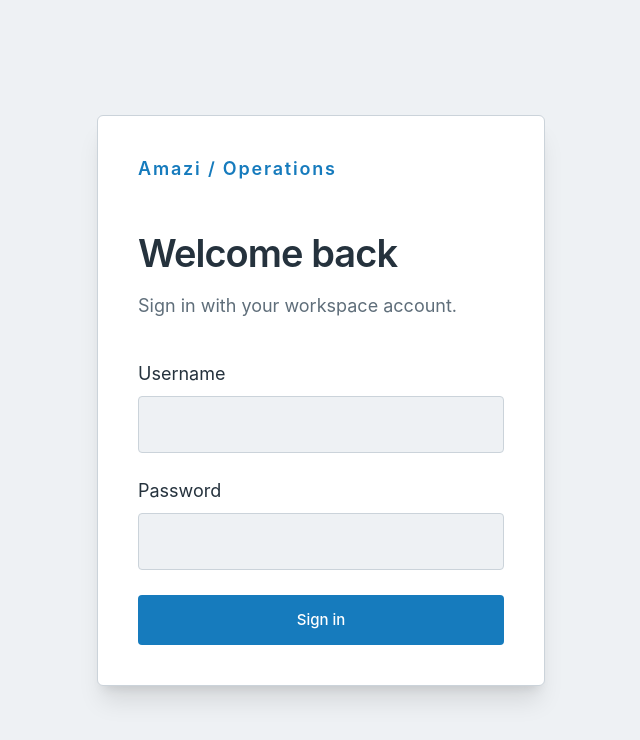
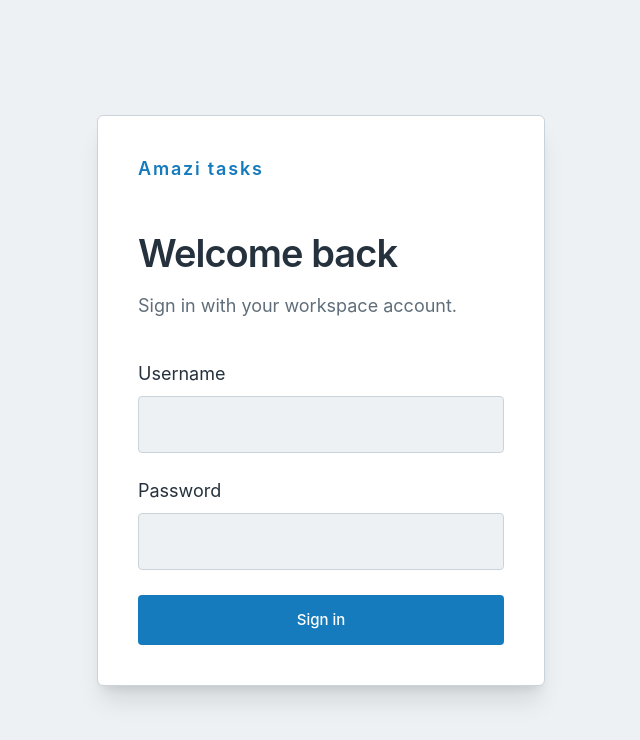
Before and after one commit to Egormity/egormity-tasks, a React (Vite) app in the folder web/: page /tasks in a window 1280 px wide. Shown: the top 740 px of the page, without its empty margins (319-959 px from the left). Built offline with nearby package versions, Linux system fonts and the light colour scheme; no server answers.

Commit message:
[image.png](#image/11067d50-6da9-480a-8625-aa124d16cc43) cors are not set up. Make errors appear in toasts
Amazi-Operation-Id: task:c9cb9d85-7b3f-47eb-91ed-08f899166b55
Amazi-Operation-Payload: 109708bf0fd6f19183c1379f312218f31d9add8d6697146db60492bca44178cc

```diff
--- a/web/index.html
+++ b/web/index.html
@@ -3,7 +3,8 @@
   <head>
     <meta charset="UTF-8" />
     <meta name="viewport" content="width=device-width, initial-scale=1.0" />
-    <title>Amazi Operations</title>
+    <title>Amazi tasks</title>
+    <link rel="icon" type="image/png" href="/favicon.png" />
   </head>
   <body>
     <div id="root"></div>
--- a/web/src/web/app/App.tsx
+++ b/web/src/web/app/App.tsx
@@ -1,4 +1,5 @@
 import { useCallback, useEffect, useState } from "react";
+import { Toaster } from "sonner";
 
 import { Login } from "@/features/auth/Login";
 import { request } from "@/shared/http/api";
@@ -50,7 +51,7 @@ const Workspace = ({ user, onLogout }: { user: User; onLogout: () => void }) =>
 };
 
 export const App = () => {
-  const { copy } = usePreferences();
+  const { copy, theme } = usePreferences();
   const [user, setUser] = useState<User | null>(null);
   const [loading, setLoading] = useState(true);
   const logout = useCallback(() => setUser(null), []);
@@ -60,8 +61,16 @@ export const App = () => {
       .catch(() => setUser(null))
       .finally(() => setLoading(false));
   }, []);
-  if (loading)
-    return <div className="text-muted grid min-h-dvh place-items-center">{copy.loading}</div>;
-  if (!user) return <Login onLogin={setUser} />;
-  return <Workspace user={user} onLogout={logout} />;
+  return (
+    <>
+      <Toaster theme={theme} richColors closeButton />
+      {loading ? (
+        <div className="text-muted grid min-h-dvh place-items-center">{copy.loading}</div>
+      ) : user ? (
+        <Workspace user={user} onLogout={logout} />
+      ) : (
+        <Login onLogin={setUser} />
+      )}
+    </>
+  );
 };
--- a/web/src/web/features/auth/Login.tsx
+++ b/web/src/web/features/auth/Login.tsx
@@ -1,4 +1,5 @@
 import { type FormEvent, useState } from "react";
+import { toast } from "sonner";
 
 import { request } from "@/shared/http/api";
 import { usePreferences } from "@/shared/i18n/preferences";
@@ -7,12 +8,10 @@ import type { User } from "@contracts/auth.js";
 export const Login = ({ onLogin }: { onLogin: (user: User) => void }) => {
   const { copy, errorText } = usePreferences();
   const [pending, setPending] = useState(false);
-  const [error, setError] = useState("");
   const submit = async (event: FormEvent<HTMLFormElement>) => {
     event.preventDefault();
     const data = new FormData(event.currentTarget);
     setPending(true);
-    setError("");
     try {
       onLogin(
         await request<User>("/login", {
@@ -21,7 +20,9 @@ export const Login = ({ onLogin }: { onLogin: (user: User) => void }) => {
         }),
       );
     } catch (cause) {
-      setError(cause instanceof Error ? cause.message : String(cause));
+      toast.error(errorText(cause instanceof Error ? cause.message : String(cause)), {
+        duration: 8_000,
+      });
     } finally {
       setPending(false);
     }
@@ -29,9 +30,7 @@ export const Login = ({ onLogin }: { onLogin: (user: User) => void }) => {
   return (
     <main className="bg-canvas flex min-h-dvh items-center justify-center p-6">
       <section className="border-line bg-panel w-full max-w-md rounded-2xl border p-8 shadow-xl">
-        <p className="text-accent mb-10 text-sm font-semibold tracking-widest">
-          {copy.brand} / {copy.title}
-        </p>
+        <p className="text-accent mb-10 text-sm font-semibold tracking-widest">{copy.brand}</p>
         <h1 className="text-3xl font-semibold tracking-tight">{copy.loginTitle}</h1>
         <p className="text-muted mt-3 text-sm leading-6">{copy.loginDescription}</p>
         <form className="mt-8 grid gap-5" onSubmit={(event) => void submit(event)}>
@@ -57,11 +56,6 @@ export const Login = ({ onLogin }: { onLogin: (user: User) => void }) => {
               disabled={pending}
             />
           </label>
-          {error && (
-            <p role="alert" className="text-danger text-sm">
-              {errorText(error)}
-            </p>
-          )}
           <button
             className="bg-accent text-on-accent rounded-lg p-3 font-medium disabled:opacity-50"
             disabled={pending}
--- a/web/src/web/features/board/BoardWorkspace.tsx
+++ b/web/src/web/features/board/BoardWorkspace.tsx
@@ -1,6 +1,6 @@
 import { QueryClientProvider } from "@tanstack/react-query";
 import { useEffect, useState } from "react";
-import { Toaster, toast } from "sonner";
+import { toast } from "sonner";
 
 import { ApiError } from "@/shared/http/api";
 import { localizeError } from "@/shared/http/errors";
@@ -18,7 +18,7 @@ export const BoardWorkspace = ({
   archived: boolean;
   onSessionExpired: () => void;
 }) => {
-  const { theme, locale } = usePreferences();
+  const { locale } = usePreferences();
   const [client] = useState(() => {
     const onError = (error: Error) => {
       if (error instanceof ApiError && [401, 403].includes(error.status)) onSessionExpired();
@@ -42,7 +42,6 @@ export const BoardWorkspace = ({
       <div className="bg-board-canvas min-h-0 min-w-0 flex-1 overflow-auto" lang={locale}>
         <BoardPage archived={archived} />
       </div>
-      <Toaster theme={theme} richColors closeButton />
     </QueryClientProvider>
   );
 };
--- a/web/src/web/shared/i18n/copy.ru.ts
+++ b/web/src/web/shared/i18n/copy.ru.ts
@@ -1,8 +1,7 @@
 import type { Copy } from "./copy";
 
 export const ru: Copy = {
-  brand: "Amazi",
-  title: "Рабочее пространство",
+  brand: "Amazi tasks",
   loginTitle: "С возвращением",
   loginDescription: "Войдите с учётной записью рабочего пространства.",
   username: "Имя пользователя",
--- a/web/src/web/shared/i18n/copy.ts
+++ b/web/src/web/shared/i18n/copy.ts
@@ -1,6 +1,5 @@
 export const en = {
-  brand: "Amazi",
-  title: "Operations",
+  brand: "Amazi tasks",
   loginTitle: "Welcome back",
   loginDescription: "Sign in with your workspace account.",
   username: "Username",
--- a/web/src/web/shared/i18n/preferences.tsx
+++ b/web/src/web/shared/i18n/preferences.tsx
@@ -51,7 +51,7 @@ const read = (): Preferences => {
 const apply = (value: Preferences) => {
   document.documentElement.dataset.theme = value.theme;
   document.documentElement.lang = value.locale;
-  document.title = value.locale === "ru" ? "Задачи · Amazi" : "Tasks · Amazi";
+  document.title = "Amazi tasks";
 };
 
 export const initializePreferences = () => apply(read());
```
Also changed, not shown: web/public/favicon.png (added).
